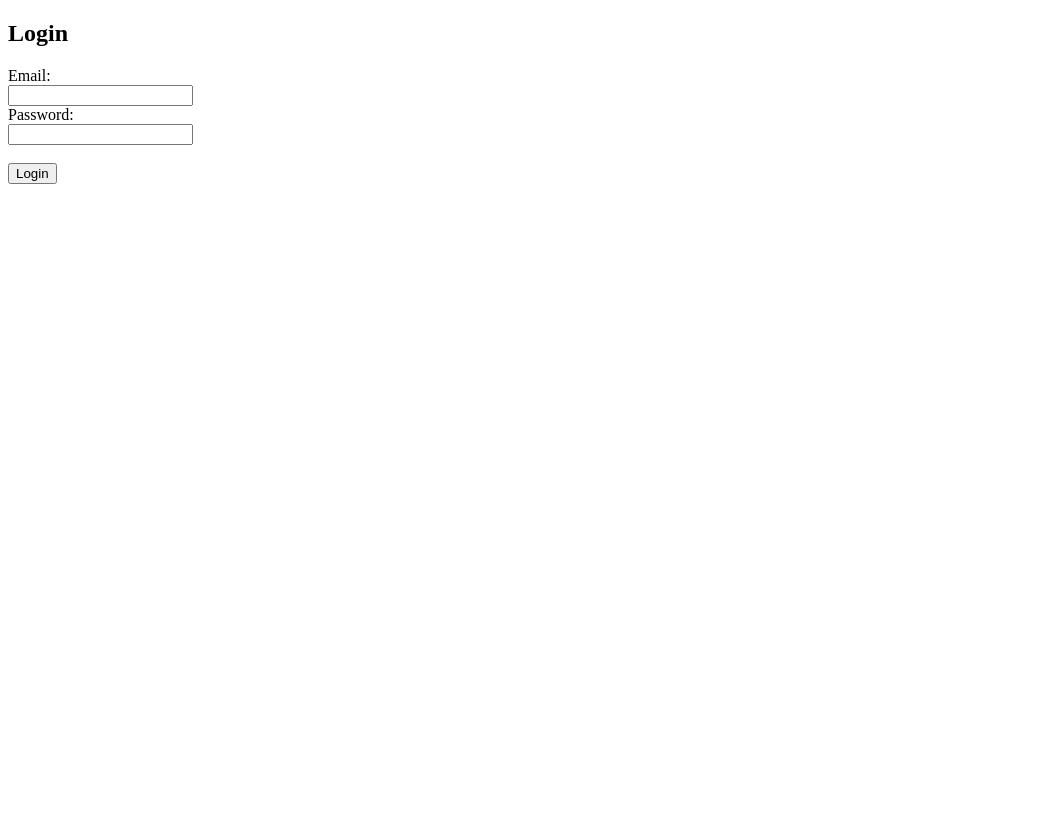
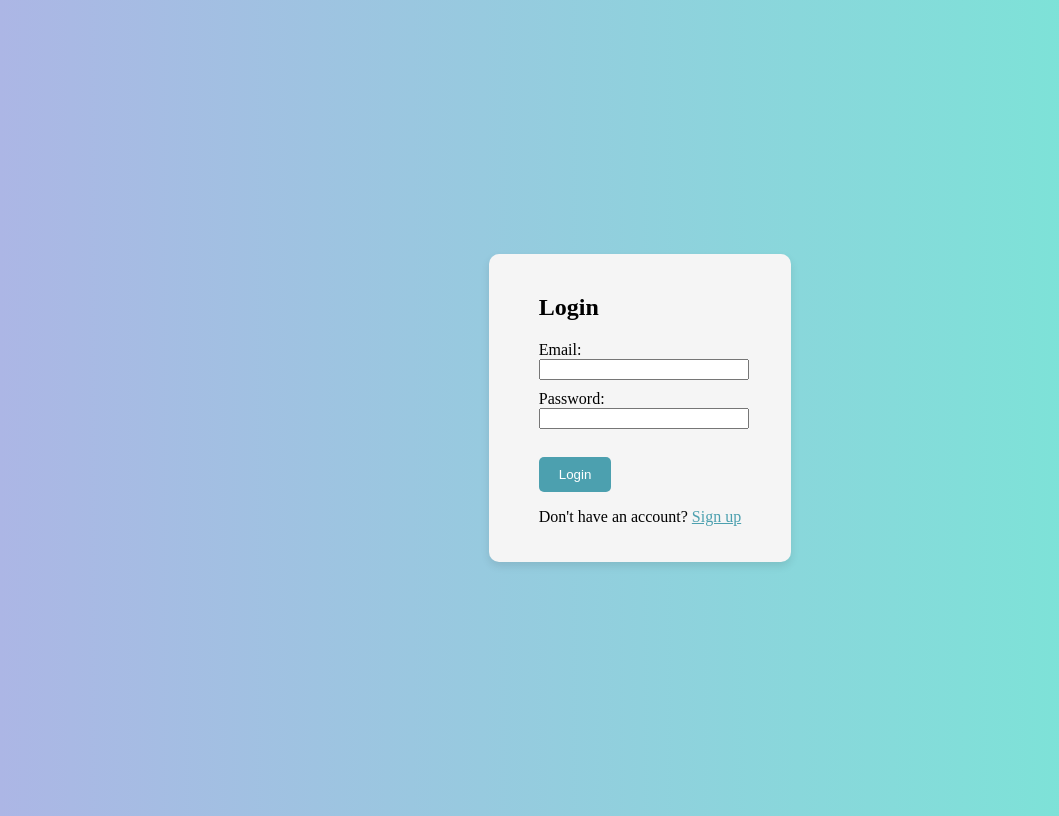
Before and after one commit to lenomicheal/softmania_project, a plain HTML site: page frontend/login.html in a window 1280 px wide. Shown: the whole page, without its empty margins (0-1059 px from the left). Drawn offline with Linux system fonts and the light colour scheme.

Commit message:
Update login.html

```diff
--- a/frontend/login.html
+++ b/frontend/login.html
@@ -1,11 +1,48 @@
 <!DOCTYPE html>
 <html lang="en">
+
 <head>
     <meta charset="UTF-8">
     <meta name="viewport" content="width=device-width, initial-scale=1.0">
     <title>Login</title>
+    <style>
+        body {
+            display: flex;
+            justify-content: center;
+            align-items: center;
+            height: 100vh;
+            background-image: linear-gradient(to left, #74ebd5, #ACB6E5);
+        }
+
+        .login-container {
+            background: whitesmoke;
+            padding: 20px 50px;
+            border-radius: 10px;
+            box-shadow: 0 4px 8px rgba(0, 0, 0, 0.1);
+        }
+
+        input {
+            margin-bottom: 10px;
+            width: 100%;
+        }
+
+        a {
+            color: #4ca0af;
+        }
+
+        button {
+            background-color: #4ca0af;
+            color: white;
+            padding: 10px 20px;
+            border: none;
+            border-radius: 5px;
+            cursor: pointer;
+        }
+    </style>
 </head>
+
 <body>
+    <div class="login-container">
         <h2>Login</h2>
         <form id="loginForm">
             <label for="email">Email:</label><br>
@@ -14,9 +51,11 @@
             <input type="password" id="password" name="password" required><br><br>
             <button type="submit">Login</button>
         </form>
+        <p>Don't have an account? <a href="/signup">Sign up</a></p>
+    </div>
 
     <script>
-        document.getElementById('loginForm').addEventListener('submit', async function(event) {
+        document.getElementById('loginForm').addEventListener('submit', async function (event) {
             event.preventDefault();
 
             const formData = new FormData(event.target);
@@ -33,9 +72,10 @@
             if (response.ok) {
                 window.location.href = '/dashboard';
             } else {
-                alert('Login failed!');
+                alert('Login failed! check password and email');
             }
         });
     </script>
 </body>
+
 </html>
```
Lines whose indentation alone changed are shown as unchanged.
